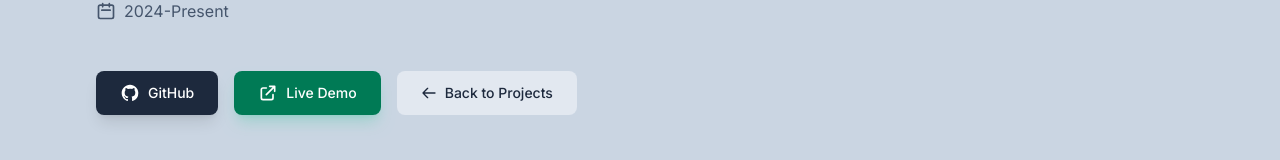
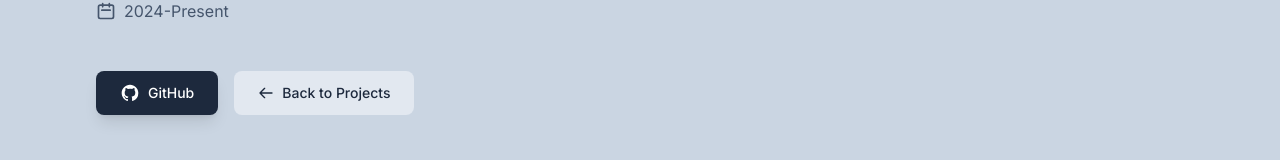
Before and after one commit to maclenjack/jack-maclennan-portfolio, a Next.js app: page /projects/jack-maclennan-portfolio in a window 1280 px wide. Shown: the part 643-803 px from the top of the page. Built offline with nearby package versions, Linux system fonts and the light colour scheme.

Commit message:
feat: enhance documentation for ExperienceItem and ProjectItem interfaces with detailed comments

```diff
--- a/src/constants/projects.ts
+++ b/src/constants/projects.ts
@@ -1,3 +1,18 @@
+/**
+ * Represents a single project entry used throughout the portfolio.
+ *
+ * @property id - Unique identifier for the project.
+ * @property title - Display title of the project.
+ * @property subtitle - Short subtitle or tagline.
+ * @property description - Full description shown on the project page.
+ * @property imageSrc - Path to the project preview image.
+ * @property imageFit - Optional Tailwind CSS object-fit value for the image.
+ * @property href - Internal route to the project detail page.
+ * @property technologies - List of main tech stack used.
+ * @property githubUrl - Public GitHub repository URL.
+ * @property demoUrl - Optional live demo URL.
+ * @property date - Release or active period of the project.
+ */
 export interface ProjectItem {
   id: string;
   title: string;
@@ -12,6 +27,11 @@ export interface ProjectItem {
   date: string;
 }
 
+/**
+ * Static list of all projects displayed in the portfolio.
+ * The array is exported so it can be consumed by components that render
+ * project cards or detail pages.
+ */
 export const PROJECT_ITEMS: ProjectItem[] = [
   {
     id: 'jack-maclennan-portfolio',
@@ -24,11 +44,16 @@ export const PROJECT_ITEMS: ProjectItem[] = [
     href: '/projects/jack-maclennan-portfolio',
     technologies: ['Next.js', 'TypeScript', 'Tailwind CSS', 'React'],
     githubUrl: 'https://github.com/maclenjack/jack-maclennan-portfolio',
-    demoUrl: 'https://jack-maclennan-portfolio.vercel.app',
     date: '2024-Present'
   }
 ];
 
+/**
+ * Retrieve a {@link ProjectItem} by its {@link ProjectItem.id}.
+ *
+ * @param id - The unique identifier of the project.
+ * @returns The matching project or `undefined` if not found.
+ */
 export function getProjectItemById(id: string): ProjectItem | undefined {
   return PROJECT_ITEMS.find((item) => item.id === id);
 }
--- a/src/constants/theme-select.tsx
+++ b/src/constants/theme-select.tsx
@@ -55,7 +55,7 @@ const systemDefaultSelected = (
 
 /**
  * Loading spinner.
- * @includeExample src/components/theme-select/ThemeSelect.tsx[44:49]
+ * @includeExample src\components\theme-select\ThemeSelect.tsx[50]
  * @source
  */
 const placeholder = <TailSpin height={16} width={20} color="white" />;
@@ -66,7 +66,7 @@ const placeholder = <TailSpin height={16} width={20} color="white" />;
  * Labels: {@link lightMode}, {@link darkMode}, {@link systemDefault}
  *
  * Selected label: {@link lightModeSelected}, {@link darkModeSelected}, {@link systemDefaultSelected}
- * @includeExample src/components/theme-select/ThemeSelect.tsx[25:28]
+ * @includeExample src/components/theme-select/ThemeSelect.tsx[51]
  * @source
  */
 const options: Array<SelectOption> = [
```
Also changed, not shown: src/constants/experience.ts (+22 -1 lines).
